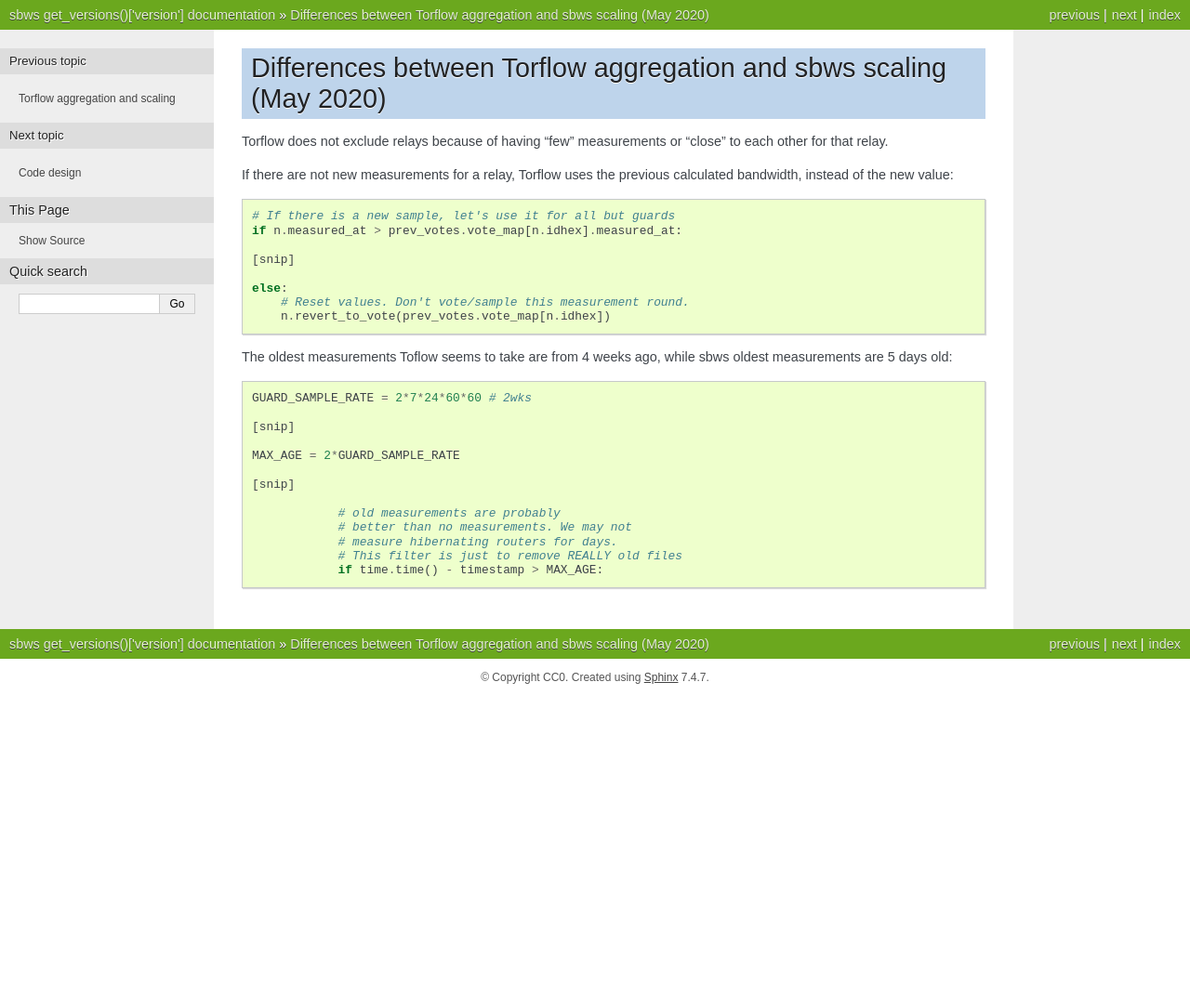
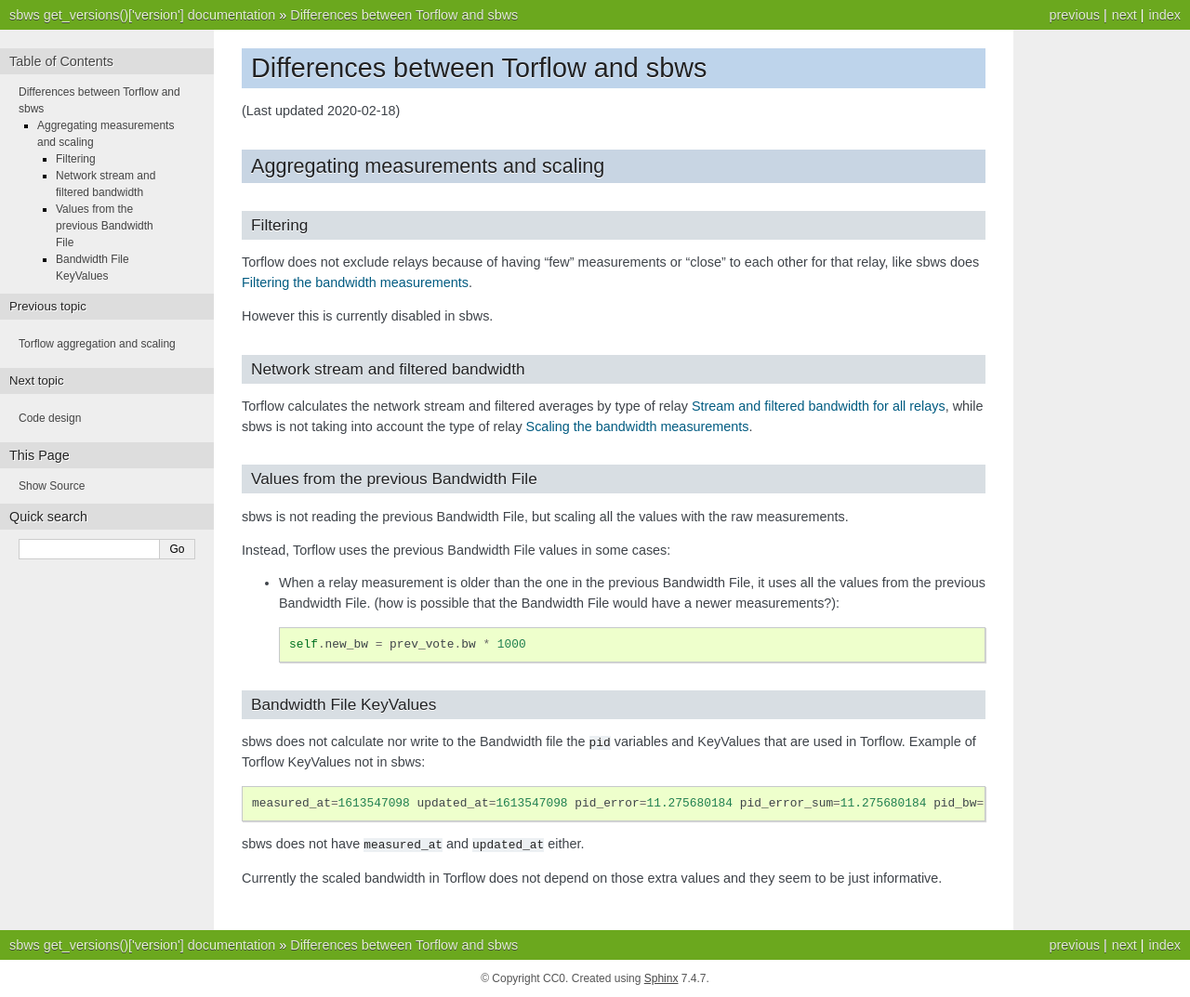
Before and after one commit to torproject/sbws, a Sphinx documentation site: the page built from docs/source/differences.rst, in a window 1280 px wide. Shown: the whole page at 93% size. Built offline with Sphinx 7.4.7, drawn with Linux system fonts in a browser that asks for light colours; formulas are drawn with MathJax 3; before the commit the page ends 900 px from its top, so only the background shows below that.

Commit message:
fix: doc: Update differences Torflow/sbws
Closes #40056

```diff
--- a/docs/source/differences.rst
+++ b/docs/source/differences.rst
@@ -1,36 +1,51 @@
 .. _differences:
 
-Differences between Torflow aggregation and sbws scaling (May 2020)
--------------------------------------------------------------------
+Differences between Torflow and sbws
+====================================
+
+(Last updated 2020-02-18)
+
+Aggregating measurements and scaling
+------------------------------------
+
+Filtering
+~~~~~~~~~
 
 Torflow does not exclude relays because of having "few" measurements or "close"
-to each other for that relay.
+to each other for that relay, like sbws does :ref:`filtering-measurements`.
 
-If there are not new measurements for a relay, Torflow uses the previous
-calculated bandwidth, instead of the new value::
+However this is currently disabled in sbws.
 
-      # If there is a new sample, let's use it for all but guards
-      if n.measured_at > prev_votes.vote_map[n.idhex].measured_at:
+Network stream and filtered bandwidth
+~~~~~~~~~~~~~~~~~~~~~~~~~~~~~~~~~~~~~
 
-      [snip]
+Torflow calculates the network stream and filtered averages by type of relay
+:ref:`stream-and-filtered-bandwidth-for-all-relays`, while sbws is not taking
+into account the type of relay :ref:`scaling-the-bandwidth-measurements`.
 
-      else:
-          # Reset values. Don't vote/sample this measurement round.
-          n.revert_to_vote(prev_votes.vote_map[n.idhex])
+Values from the previous Bandwidth File
+~~~~~~~~~~~~~~~~~~~~~~~~~~~~~~~~~~~~~~~
 
-The oldest measurements Toflow seems to take are from 4 weeks ago, while sbws
-oldest measurements are 5 days old::
+sbws is not reading the previous Bandwidth File, but scaling all the values
+with the raw measurements.
 
-    GUARD_SAMPLE_RATE = 2*7*24*60*60 # 2wks
+Instead, Torflow uses the previous Bandwidth File values in some cases:
 
-    [snip]
+- When a relay measurement is older than the one in the previous
+  Bandwidth File, it uses all the values from the previous Bandwidth File.
+  (how is possible that the Bandwidth File would have a newer measurements?)::
 
-    MAX_AGE = 2*GUARD_SAMPLE_RATE
+    self.new_bw = prev_vote.bw * 1000
 
-    [snip]
+Bandwidth File KeyValues
+~~~~~~~~~~~~~~~~~~~~~~~~
 
-                # old measurements are probably
-                # better than no measurements. We may not
-                # measure hibernating routers for days.
-                # This filter is just to remove REALLY old files
-                if time.time() - timestamp > MAX_AGE:
+sbws does not calculate nor write to the Bandwidth file the ``pid`` variables
+and KeyValues that are used in Torflow. Example of Torflow KeyValues not in sbws::
+
+  measured_at=1613547098 updated_at=1613547098 pid_error=11.275680184 pid_error_sum=11.275680184 pid_bw=23255048 pid_delta=11.0140582849 circ_fail=0.0
+
+sbws does not have ``measured_at`` and ``updated_at`` either.
+
+Currently the scaled bandwidth in Torflow does not depend on those extra values
+and they seem to be just informative.
```
